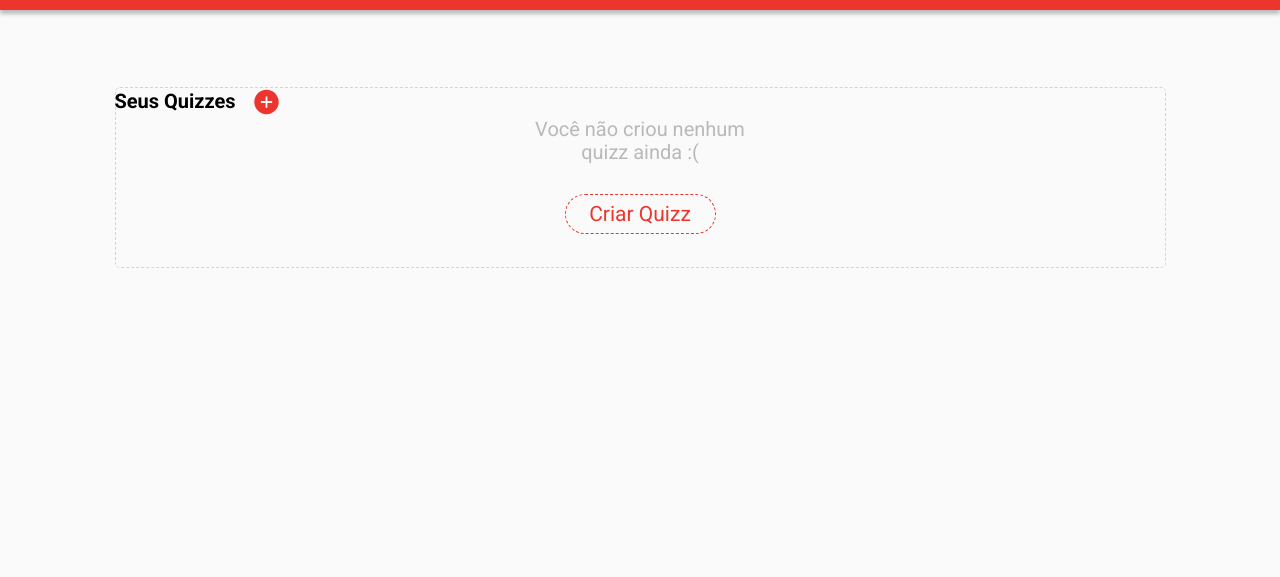
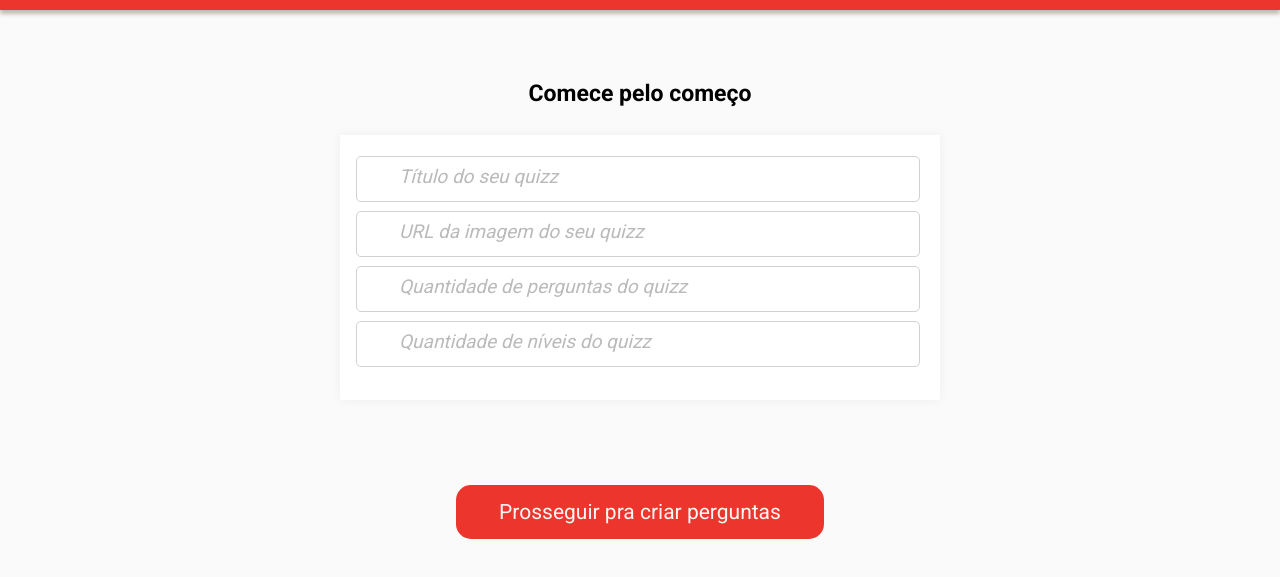
Before and after one commit to GustavoFFLima/projeto6-buzzquizz, a plain HTML site: page index.html in a window 1280 px wide. Both pictures are taken after a click on the button "Criar Quizz". Shown: the part 59-636 px from the top of the page. Drawn offline with nearby package versions, Linux system fonts and the light colour scheme.

Commit message:
Layout tela3 pronto

```diff
--- a/estilos.css
+++ b/estilos.css
@@ -24,11 +24,11 @@ body {
     align-items: center;
 }
 
-.nossosQuizzes{
+.nossosQuizzes {
     display: flex;
     flex-direction: column;
     width: 1051px;
-    position:relative;
+    position: relative;
     margin-top: 146px;
 }
 
@@ -44,8 +44,8 @@ body {
     align-items: center;
 }
 
-.criarTexto{
-    width:250px;
+.criarTexto {
+    width: 250px;
     height: 108px;
     font-family: "Roboto", sans-serif;
     font-size: 20px;
@@ -58,8 +58,8 @@ body {
 }
 
 button {
-    width:151px;
-    height:40px;
+    width: 151px;
+    height: 40px;
     border-radius: 50px;
     border: 1px dashed #EC362D;
     color: #EC362D;
@@ -71,7 +71,7 @@ button {
 
 }
 
-.tituloNossosQuizzes{
+.tituloNossosQuizzes {
     width: 100%;
     font-family: "Roboto", sans-serif;
     font-size: 20px;
@@ -79,15 +79,15 @@ button {
     font-weight: bold;
     display: flex;
     align-items: center;
-    position:absolute;
-    top:0;
-    left:0;
+    position: absolute;
+    top: 0;
+    left: 0;
 }
 
-.addQuizz{
-    color:#EC362D;
-    height:30px;
-    width:31px;
+.addQuizz {
+    color: #EC362D;
+    height: 30px;
+    width: 31px;
     margin-left: 15px;
 
 }
@@ -95,3 +95,69 @@ button {
 .seusQuizzes {}
 
 .todosQuizzes {}
+
+.desativada {
+    display: none;
+}
+
+.terceiraTela {
+    margin-top: 69px;
+}
+
+.infoQuizz{
+    display: flex;
+    flex-direction: column;
+    align-items: center;
+}
+
+.infoTexto {
+    width: 100%;
+    margin-top: 71px;
+    margin-bottom: 27px;
+    font-family: "Roboto", sans-serif;
+    font-size: 23px;
+    line-height: 26.95px;
+    font-weight: bold;
+    display: flex;
+    justify-content: center;
+}
+
+.infoDados {
+    background-color: white;
+    padding-top: 21px;
+    padding-bottom: 24px;
+    padding-left: 16px;
+    padding-right: 20px;
+    box-shadow: 0px 0px 10px rgba(0, 0, 0, 0.05);
+    margin-bottom: 85px;
+}
+
+input {
+    box-sizing: border-box;
+    border: 1px solid #D1D1D1;
+    border-radius: 5px;
+    width: 564px;
+    height: 46px;
+    margin-bottom: 9px;
+}
+
+input::placeholder {
+    font-family: "Roboto", sans-serif;
+    font-size: 19px;
+    line-height: 22.27px;
+    font-style: italic;
+    color: #BABABA;
+    padding-left: 40px;
+
+}
+
+.botaoTerceiraTela {
+    width:368.86px;
+    height: 54px;
+    border-radius: 15px;
+    color: #FFF5F4;
+    background-color: #EC362D;
+    font-family: "Roboto", sans-serif;
+    font-size: 21px;
+    line-height: 24.61px;
+}
--- a/index.html
+++ b/index.html
@@ -5,21 +5,20 @@
     <meta charset="UTF-8">
     <meta http-equiv="X-UA-Compatible" content="IE=edge">
     <meta name="viewport" content="width=device-width, initial-scale=1.0">
-    <title>Document</title>
+    <title>BuzzQuizz</title>
     <link rel="stylesheet" href="resetar.css" />
     <link rel="stylesheet" href="estilos.css" />
     <link rel="preconnect" href="https://fonts.googleapis.com" />
     <link rel="preconnect" href="https://fonts.gstatic.com" crossorigin />
     <link href="https://fonts.googleapis.com/css2?family=Roboto:wght@100;300;400;500;700;900&display=swap"
         rel="stylesheet" />
-    <title>BuzzQuizz</title>
 </head>
 
 <body>
     <div class="cabecalho">
         <div>BuzzQuizz</div>
     </div>
-    <div class="primeiraTela">
+    <div class="primeiraTela atual">
         <div class="nossosQuizzes">
             <div class="criarQuiz">
                 <div class="criarTexto"><span>Você não criou nenhum quizz ainda :(</span></div>
@@ -35,8 +34,22 @@
         </div>
         <div class="todosQuizzes"></div>
     </div>
-    <div class="segundaTela"></div>
-    <div class="terceiraTela"></div>
+    <div class="segundaTela desativada"></div>
+    <div class="terceiraTela desativada">
+        <div class="infoQuizz atual">
+            <div class="infoTexto">Comece pelo começo</div>
+            <div class="infoDados">
+                <div><input class="infoTitulo" type="text" placeholder="Título do seu quizz"></div>
+                <div><input class="infoUrl" type="url" placeholder="URL da imagem do seu quizz"></div>
+                <div><input class="infoPerguntas" type="number" placeholder="Quantidade de perguntas do quizz"></div>
+                <div><input class="infoNiveis" type="number" placeholder="Quantidade de níveis do quizz"></div>
+            </div>
+            <div class="proxEtapa"><button class="botaoTerceiraTela" onclick="telaPerguntaQuizz()">Prosseguir pra criar perguntas</button></div>
+        </div>
+        <div class="perguntaQuizz desativada"></div>
+        <div class="niveisQuizz desativada"></div>
+        <div class="sucessoQuizz desativada"></div>
+    </div>
     <script src="https://unpkg.com/ionicons@5.4.0/dist/ionicons.js"></script>
     <script src="script.js"></script>
 </body>
--- a/script.js
+++ b/script.js
@@ -0,0 +1,31 @@
+function terceiraTela(){
+    const paginaAtual = document.querySelector(".atual");
+    const paginaDesejada = document.querySelector(".terceiraTela");
+
+    paginaAtual.classList.add("desativada");
+    paginaAtual.classList.remove("atual");
+    paginaDesejada.classList.add("atual");
+    paginaDesejada.classList.remove("desativada");
+}
+
+function telaPerguntaQuizz(){
+    const titulo = document.querySelector(".infoTitulo").value;
+    const url = document.querySelector(".infoUrl").value;
+    const perguntas = Number(document.querySelector(".infoPerguntas").value);
+    const niveis = Number(document.querySelector(".infoNiveis").value);
+
+    if(titulo.length >= 20 || titulo.length <=65 || perguntas >= 3 || niveis >= 2 ){
+        alert("tem coisa errada");
+    }
+
+    const informacoesQuizz = {
+        titulo:titulo,
+        url:url,
+        perguntas:perguntas,
+        niveis:niveis
+    };
+
+    console.log(informacoesQuizz);
+
+
+}
```
